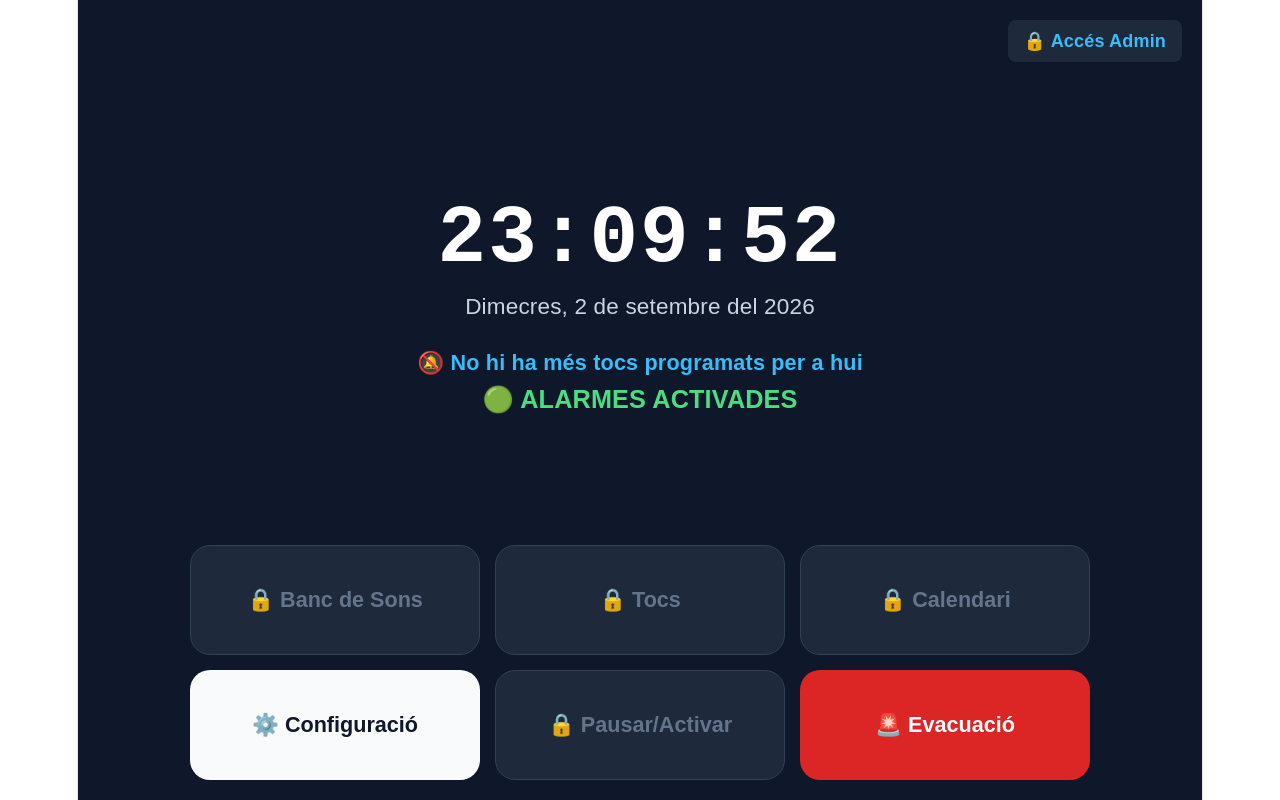
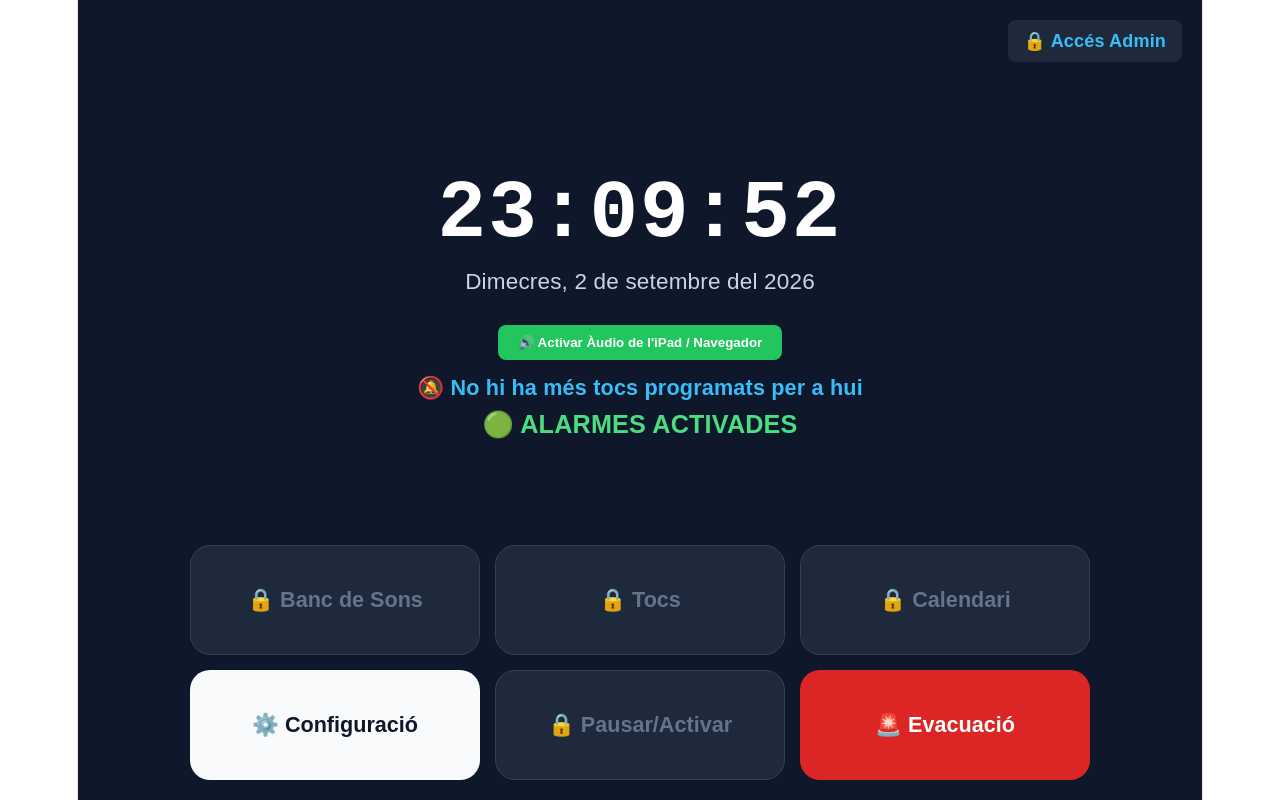
Before and after one commit to abenetp-creator/alarma, a React app in the folder frontend/: page / in a window 1280 px wide. Built offline with nearby package versions, Linux system fonts and the light colour scheme; no server answers; the database is empty; the HTML template or start-up script is replaced by a standard one.

Commit message:
Afegida lògica de reproducció automàtica i activació d audio a NextBell

```diff
--- a/frontend/src/components/NextBell.jsx
+++ b/frontend/src/components/NextBell.jsx
@@ -1,4 +1,4 @@
-import { useState, useEffect } from "react";
+import { useState, useEffect, useRef } from "react";
 import { db } from "../firebase";
 import { ref, onValue } from "firebase/database";
 
@@ -6,47 +6,140 @@ const DIES_MAP = ["dg", "dll", "dm", "dc", "dj", "dv", "ds"];
 
 export default function NextBell() {
   const [proximToc, setProximToc] = useState(null);
+  const [audioActivat, setAudioActivat] = useState(false);
+  const tocsRefData = useRef([]);
+  const ultimsTocsSonats = useRef(new Set());
 
+  // 1. Carregar tocs des de Firebase
   useEffect(() => {
     const tocsRef = ref(db, "tocs");
     const unsubscribe = onValue(tocsRef, (snapshot) => {
       const data = snapshot.val();
       if (!data) {
+        tocsRefData.current = [];
         setProximToc(null);
         return;
       }
 
       const llistaTocs = Object.values(data);
+      tocsRefData.current = llistaTocs;
       comprovarProxim(llistaTocs);
     });
 
     return () => unsubscribe();
   }, []);
 
+  // 2. Rellotge que comprova cada segons si cal reproduir el so
+  useEffect(() => {
+    const interval = setInterval(() => {
+      const ara = new Date();
+      const diaSetmana = DIES_MAP[ara.getDay()];
+      const horaMinutActual = ara.toLocaleTimeString("ca-ES", { hour: "2-digit", minute: "2-digit" });
+      const segonsActuals = ara.getSeconds();
+
+      comprovarProxim(tocsRefData.current);
+
+      // Comprovar si hi ha un toc exactament en aquest minut (als 00 segons)
+      if (segonsActuals === 0) {
+        const tocsAra = tocsRefData.current.filter(
+          (t) => t.actiu && t.dies?.includes(diaSetmana) && t.hora === horaMinutActual
+        );
+
+        tocsAra.forEach((toc) => {
+          const clauToc = `${toc.hora}-${toc.nom}`;
+          if (!ultimsTocsSonats.current.has(clauToc)) {
+            reproduirSo(toc);
+            ultimsTocsSonats.current.add(clauToc);
+
+            // Neteja del registre passat 1 minut
+            setTimeout(() => {
+              ultimsTocsSonats.current.delete(clauToc);
+            }, 60000);
+          }
+        });
+      }
+    }, 1000);
+
+    return () => clearInterval(interval);
+  }, []);
+
+  // 3. Funció per a trobar el pròxim toc
   const comprovarProxim = (tocs) => {
     const ara = new Date();
     const diaSetmana = DIES_MAP[ara.getDay()];
     const horaActual = ara.toLocaleTimeString("ca-ES", { hour: "2-digit", minute: "2-digit" });
 
-    // Filtrar tocs d'avui que estiguen i siguen posteriors a l'hora actual
     const tocsAvui = tocs
       .filter((t) => t.actiu && t.dies?.includes(diaSetmana) && t.hora > horaActual)
       .sort((a, b) => a.hora.localeCompare(b.hora));
 
-    if (tocsAvui.length > 0) {
-      setProximToc(tocsAvui[0]);
-    } else {
-      setProximToc(null);
+    setProximToc(tocsAvui.length > 0 ? tocsAvui[0] : null);
+  };
+
+  // 4. Reproducció de l'àudio compatible amb Cloudinary i iPad
+  const reproduirSo = (toc) => {
+    // Cerca la ruta en qualsevol dels camps possibles
+    const audioUrl = toc.fitxerAudio || toc.url || toc.urlAudio;
+
+    if (!audioUrl) {
+      console.error("⚠️ No s'ha trobat cap URL d'àudio vàlida per al toc:", toc);
+      return;
     }
+
+    const reproductor = new Audio(audioUrl);
+    reproductor
+      .play()
+      .then(() => {
+        console.log("🔔 Reproduint so:", toc.nom);
+      })
+      .catch((err) => {
+        console.error("❌ Error en reproduir l'àudio (bloqueig del navegador?):", err);
+      });
+  };
+
+  // 5. Permís inicial per a desbloquejar Safari/iOS a l'iPad
+  const activarAudioInicial = () => {
+    const audioTest = new Audio("https://res.cloudinary.com/jpttonqs/video/upload/v1/sample.mp3");
+    audioTest.volume = 0;
+    audioTest
+      .play()
+      .then(() => {
+        setAudioActivat(true);
+      })
+      .catch(() => {
+        setAudioActivat(true);
+      });
   };
 
   return (
-    <div style={{ marginTop: "15px", fontSize: "1.2rem", color: "#38bdf8", fontWeight: "bold" }}>
-      {proximToc ? (
-        <span>🔔 Pròxim toc: {proximToc.hora} - {proximToc.nom}</span>
-      ) : (
-        <span>🔕 No hi ha més tocs programats per a hui</span>
+    <div style={{ marginTop: "15px", textAlign: "center" }}>
+      {!audioActivat && (
+        <div style={{ marginBottom: "15px" }}>
+          <button
+            onClick={activarAudioInicial}
+            style={{
+              backgroundColor: "#22c55e",
+              color: "white",
+              border: "none",
+              padding: "10px 20px",
+              borderRadius: "8px",
+              fontWeight: "bold",
+              cursor: "pointer",
+              boxShadow: "0 4px 6px -1px rgba(0,0,0,0.1)",
+            }}
+          >
+            🔊 Activar Àudio de l'iPad / Navegador
+          </button>
+        </div>
       )}
+
+      <div style={{ fontSize: "1.2rem", color: "#38bdf8", fontWeight: "bold" }}>
+        {proximToc ? (
+          <span>🔔 Pròxim toc: {proximToc.hora} - {proximToc.nom}</span>
+        ) : (
+          <span>🔕 No hi ha més tocs programats per a hui</span>
+        )}
+      </div>
     </div>
   );
 }
--- a/frontend/src/pages/Sons.jsx
+++ b/frontend/src/pages/Sons.jsx
@@ -8,11 +8,9 @@ export default function Sons() {
   const [carregant, setCarregant] = useState(false);
   const [llistaSons, setLlistaSons] = useState([]);
 
-  // Configuració de Cloudinary
   const CLOUD_NAME = "jpttonqs";
   const UPLOAD_PRESET = "sons_escola";
 
-  // Carregar la llista de sons en temps real des de Firebase
   useEffect(() => {
     const sonsRef = ref(db, "sons");
     const unsubscribe = onValue(sonsRef, (snapshot) => {
@@ -31,7 +29,6 @@ export default function Sons() {
     return () => unsubscribe();
   }, []);
 
-  // Funció per a pujar l'àudio
   const pujarAudio = async (e) => {
     const file = e.target.files[0];
     if (!file) return;
@@ -81,7 +78,6 @@ export default function Sons() {
     }
   };
 
-  // Funció per a esborrar un so
   const esborrarSo = async (id) => {
     if (window.confirm("Vols eliminar aquest so de la llista?")) {
       await remove(ref(db, `sons/${id}`));
@@ -89,56 +85,55 @@ export default function Sons() {
   };
 
   return (
-    <div style={{ minHeight: "100vh", backgroundColor: "#f8fafc", color: "#0f172a", padding: "30px 20px", fontFamily: "sans-serif", boxSizing: "border-box" }}>
+    <div style={{ minHeight: "100vh", backgroundColor: "#0f172a", color: "#f8fafc", padding: "30px 20px", fontFamily: "sans-serif", boxSizing: "border-box" }}>
       <div style={{ maxWidth: "700px", margin: "0 auto" }}>
 
-        {/* Títol Principal */}
-        <h1 style={{ textAlign: "center", marginBottom: "30px", fontSize: "2.2rem", color: "#0f172a", fontWeight: "800" }}>
+        <h1 style={{ textAlign: "center", marginBottom: "30px", fontSize: "2.2rem", color: "#f8fafc", fontWeight: "800" }}>
           🎵 Banc de Sons
         </h1>
 
         {/* Formulari de Pujada */}
-        <div style={{ backgroundColor: "#ffffff", padding: "25px", borderRadius: "16px", marginBottom: "30px", border: "1px solid #e2e8f0", boxShadow: "0 4px 6px -1px rgba(0, 0, 0, 0.05)" }}>
-          <h2 style={{ marginTop: 0, fontSize: "1.25rem", color: "#2563eb", marginBottom: "15px" }}>Afegir nou so</h2>
+        <div style={{ backgroundColor: "#1e293b", padding: "25px", borderRadius: "16px", marginBottom: "30px", border: "1px solid #334155" }}>
+          <h2 style={{ marginTop: 0, fontSize: "1.25rem", color: "#38bdf8", marginBottom: "15px" }}>Afegir nou so</h2>
 
           <div style={{ marginBottom: "15px" }}>
-            <label style={{ display: "block", marginBottom: "6px", fontWeight: "600", color: "#334155" }}>Nom del so:</label>
+            <label style={{ display: "block", marginBottom: "6px", fontWeight: "600", color: "#e2e8f0" }}>Nom del so:</label>
             <input
               type="text"
               value={nomSo}
               onChange={(e) => setNomSo(e.target.value)}
               placeholder="Ex: Entrada, Loquillo, Canvi de classe..."
               disabled={carregant}
-              style={{ width: "100%", padding: "12px", borderRadius: "8px", border: "1px solid #cbd5e1", backgroundColor: "#ffffff", color: "#0f172a", fontSize: "1rem", boxSizing: "border-box" }}
+              style={{ width: "100%", padding: "12px", borderRadius: "8px", border: "1px solid #475569", backgroundColor: "#0f172a", color: "#ffffff", fontSize: "1rem", boxSizing: "border-box" }}
             />
           </div>
 
           <div style={{ marginBottom: "10px" }}>
-            <label style={{ display: "block", marginBottom: "6px", fontWeight: "600", color: "#334155" }}>Selecciona el fitxer de so (.mp3):</label>
+            <label style={{ display: "block", marginBottom: "6px", fontWeight: "600", color: "#e2e8f0" }}>Selecciona el fitxer de so (.mp3):</label>
             <input
               type="file"
               accept="audio/*"
               onChange={pujarAudio}
               disabled={carregant}
-              style={{ width: "100%", padding: "10px", backgroundColor: "#f1f5f9", borderRadius: "8px", border: "1px solid #cbd5e1", color: "#0f172a" }}
+              style={{ width: "100%", padding: "10px", backgroundColor: "#0f172a", borderRadius: "8px", border: "1px solid #475569", color: "#ffffff" }}
             />
           </div>
 
-          {carregant && <p style={{ color: "#2563eb", fontWeight: "bold", textAlign: "center", marginTop: "15px" }}>⏳ Pujant fitxer al núvol...</p>}
+          {carregant && <p style={{ color: "#38bdf8", fontWeight: "bold", textAlign: "center", marginTop: "15px" }}>⏳ Pujant fitxer al núvol...</p>}
         </div>
 
         {/* Llista de Sons Registrats */}
-        <div style={{ backgroundColor: "#ffffff", padding: "25px", borderRadius: "16px", border: "1px solid #e2e8f0", boxShadow: "0 4px 6px -1px rgba(0, 0, 0, 0.05)", marginBottom: "30px" }}>
-          <h2 style={{ marginTop: 0, fontSize: "1.25rem", color: "#2563eb", marginBottom: "20px" }}>Sons Disponibles</h2>
+        <div style={{ backgroundColor: "#1e293b", padding: "25px", borderRadius: "16px", border: "1px solid #334155", marginBottom: "30px" }}>
+          <h2 style={{ marginTop: 0, fontSize: "1.25rem", color: "#38bdf8", marginBottom: "20px" }}>Sons Disponibles</h2>
 
           {llistaSons.length === 0 ? (
-            <p style={{ color: "#64748b", textAlign: "center" }}>No hi ha cap so registrat encara.</p>
+            <p style={{ color: "#94a3b8", textAlign: "center" }}>No hi ha cap so registrat encara.</p>
           ) : (
             <div style={{ display: "flex", flexDirection: "column", gap: "12px" }}>
               {llistaSons.map((so) => (
-                <div key={so.id} style={{ display: "flex", justifyContent: "space-between", alignItems: "center", backgroundColor: "#f8fafc", padding: "15px", borderRadius: "10px", border: "1px solid #e2e8f0" }}>
+                <div key={so.id} style={{ display: "flex", justifyContent: "space-between", alignItems: "center", backgroundColor: "#0f172a", padding: "15px", borderRadius: "10px", border: "1px solid #334155" }}>
                   <div>
-                    <span style={{ fontWeight: "bold", fontSize: "1.1rem", display: "block", color: "#0f172a" }}>{so.nom}</span>
+                    <span style={{ fontWeight: "bold", fontSize: "1.1rem", display: "block", color: "#f8fafc" }}>{so.nom}</span>
                     <audio controls src={so.fitxerAudio} style={{ marginTop: "8px", height: "35px" }} />
                   </div>
                   <button onClick={() => esborrarSo(so.id)} style={{ backgroundColor: "#ef4444", color: "white", border: "none", padding: "8px 14px", borderRadius: "8px", cursor: "pointer", fontWeight: "bold" }}>
@@ -150,9 +145,9 @@ export default function Sons() {
           )}
         </div>
 
-        {/* Botó per a tornar a l'Inici (A Baix) */}
+        {/* Botó Tornar a l'Inici */}
         <div style={{ textAlign: "center", marginTop: "20px" }}>
-          <Link to="/" style={{ color: "#475569", textDecoration: "none", fontWeight: "600", backgroundColor: "#e2e8f0", padding: "10px 20px", borderRadius: "10px", display: "inline-block" }}>
+          <Link to="/" style={{ color: "#f8fafc", textDecoration: "none", fontWeight: "600", backgroundColor: "#334155", padding: "10px 20px", borderRadius: "10px", display: "inline-block" }}>
             ⬅️ Tornar a l'Inici
           </Link>
         </div>
```
